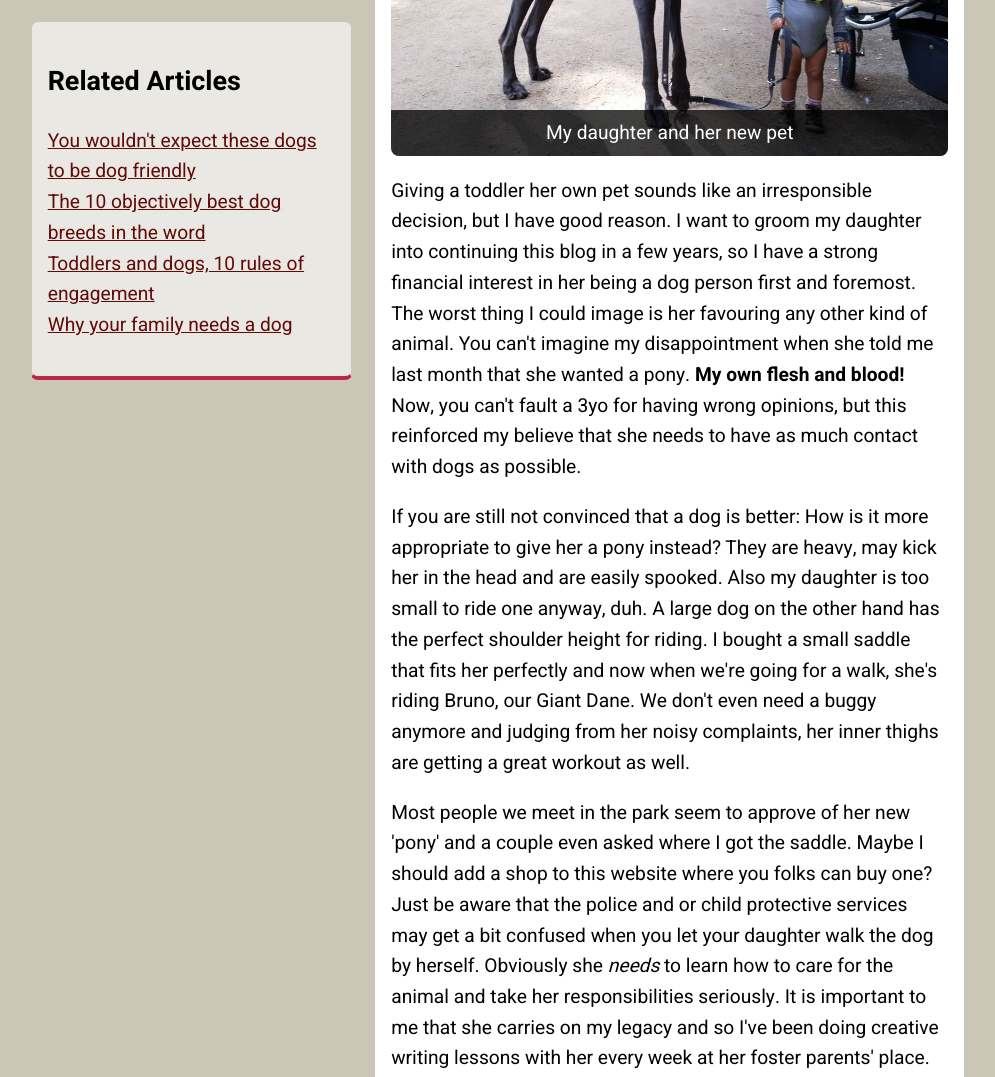
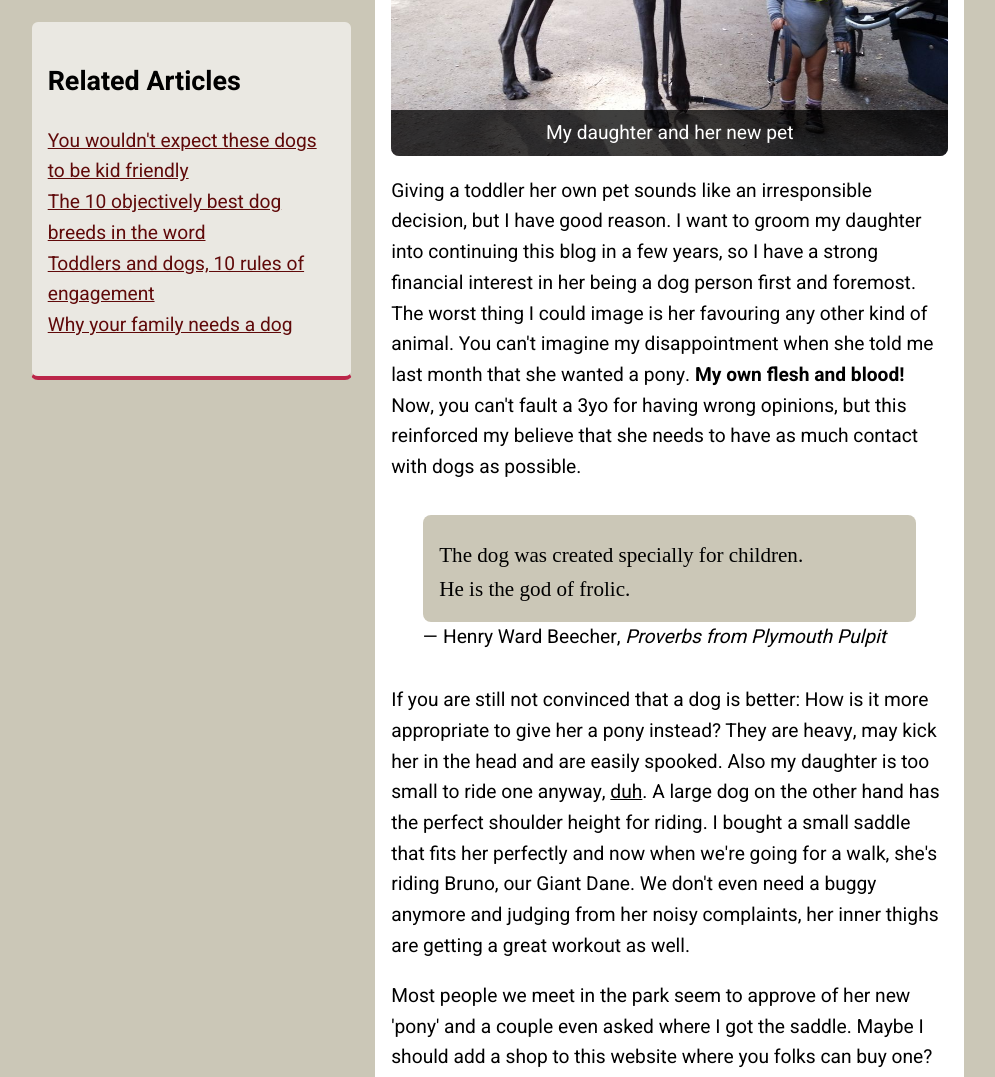
Before and after one commit to lincore81/udct1-fake-blog, a website: page dist/articles/2023-01-08-giant-dogs/article.html in a window 1280 px wide. Shown: the part 720-1797 px from the top of the page, without its empty margins (132-1127 px from the left). Drawn offline with Linux system fonts and the light colour scheme.

Commit message:
Amended project to meet requirements
- Added meta viewport tag
- Added blockquote and u tags in article

```diff
--- a/dist/articles/2023-01-08-giant-dogs/article.html
+++ b/dist/articles/2023-01-08-giant-dogs/article.html
@@ -4,6 +4,7 @@
 <head>
     <title>DDB: My daughter wanted a pony, I got her something better</title>
     <meta charset="utf-8">
+    <meta name="viewport" content="width=device-width, initial-scale=1">
     <link rel="stylesheet" href="../../css/main.css">
     <link rel="stylesheet" href="../../css/article.css">
 </head>
@@ -58,9 +59,11 @@
                 my 3-year-old daughter. Instead of explaining that to her, I did
                 this.
             </p>
-            <figure>
+            <figure class="img-figure">
                 <img src="main.jpg" alt="" class="full-width">
-                <figcaption>My daughter and her new pet</figcaption>
+                <figcaption class="img-caption">
+                    My daughter and her new pet
+                </figcaption>
             </figure>
             <p>
                 Giving a toddler her own pet sounds like an irresponsible
@@ -75,11 +78,21 @@
                 reinforced my believe that she needs to have as much contact
                 with dogs as possible.
             </p>
+            <figure class="quote">
+                <blockquote>
+                    <p>The dog was created specially for children.
+                        He is the god of frolic.</p>
+                </blockquote>
+                <figcaption class="citation">
+                    Henry Ward Beecher,
+                    <cite>Proverbs from Plymouth Pulpit</cite>
+                </figcaption>
+            </figure>
             <p>
                 If you are still not convinced that a dog is better: How is it
                 more appropriate to give her a pony instead? They are heavy, may
                 kick her in the head and are easily spooked. Also my daughter is
-                too small to ride one anyway, duh. A large dog on the other hand
+                too small to ride one anyway, <u>duh</u>. A large dog on the other hand
                 has the perfect shoulder height for riding. I bought a small
                 saddle that fits her perfectly and now when we're going for a
                 walk, she's riding Bruno, our Giant Dane. We don't even need a
@@ -152,7 +165,7 @@
                 <ul>
                     <li>
                         <a href="#" class="stdlink u">
-                            You wouldn't expect these dogs to be dog friendly
+                            You wouldn't expect these dogs to be kid friendly
                         </a>
                     </li>
                     <li>
--- a/dist/css/article.css
+++ b/dist/css/article.css
@@ -57,13 +57,13 @@ main {
     grid-area: related;
 }
 
-figure {
+.img-figure {
     margin: 0;
     height: min-content;
     position: relative;
 }
 
-figcaption {
+.img-caption {
     position: absolute;
     width: 100%;
     padding: 8px 0;
@@ -99,3 +99,11 @@ figcaption {
     align-items: center;
     border-top: 1px solid var(--accent-colour);
 }
+
+.quote {
+    margin: 32px;
+}
+
+.citation:before {
+    content: "—";
+}
--- a/dist/css/typography.css
+++ b/dist/css/typography.css
@@ -67,10 +67,17 @@ u {
 }
 
 blockquote {
-    background: #ccc;
+    background: var(--background-colour);
     padding: 24px 16px 16px;
-    border-left: 8px #666;
-    font-style: italic;
+    border-radius: 8px;
+    font-size: 1.1em;
+    margin: 0;
+    font-family: serif;
+}
+
+blockquote > p {
+    margin: 0;
+    white-space: pre-line;
 }
 
 a {
```
Also changed, not shown: dist/index.html (+1 -0 lines), dist/css/main.css (line endings or trailing spaces).
